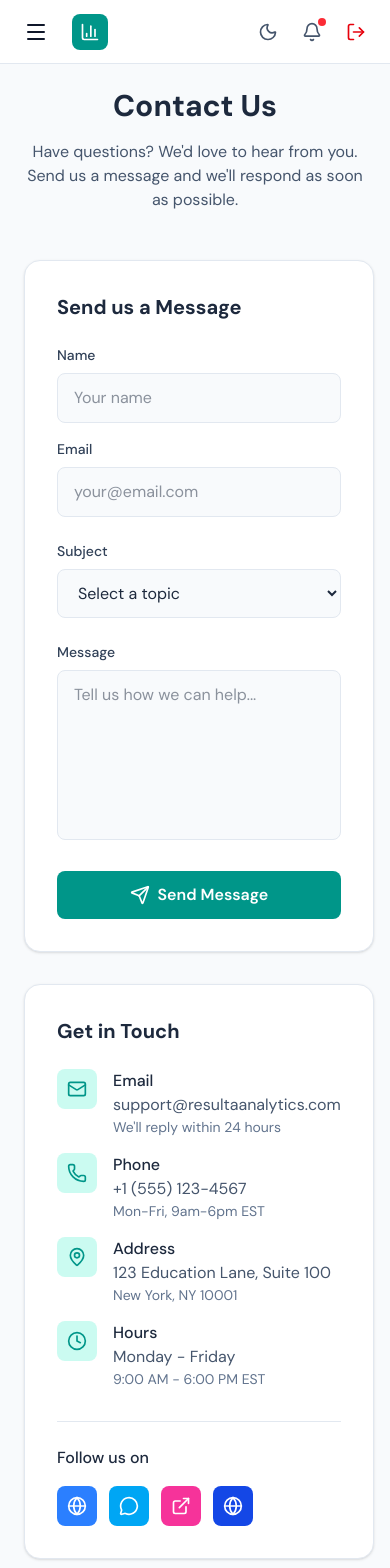
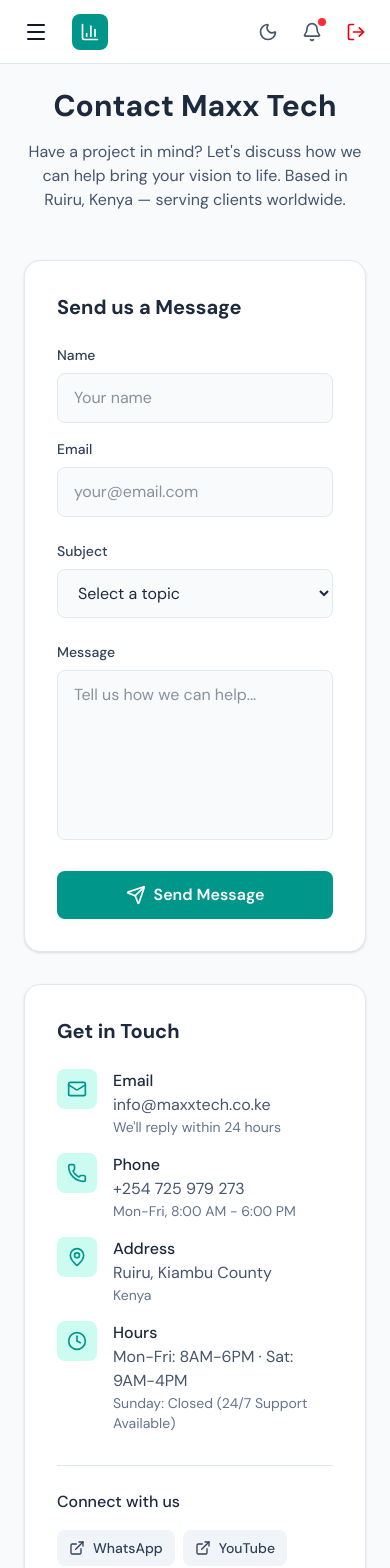
Before and after one commit to Carlymaxx/resulta-analytics, a Next.js app: page /contact in a window 390 px wide. Shown: the top 1568 px of the page. Built offline with nearby package versions, Linux system fonts and the light colour scheme.

Commit message:
Update contact page with Maxx Tech details (email, phone, address, hours, socials)

```diff
--- a/src/app/(dashboard)/contact/page.tsx
+++ b/src/app/(dashboard)/contact/page.tsx
@@ -8,7 +8,6 @@
   Clock,
   Send,
   MessageCircle,
-  Globe,
   ExternalLink
 } from "lucide-react";
 
@@ -22,10 +21,19 @@
 ];
 
 const contactInfo = [
-  { icon: Mail, label: "Email", value: "support@resultaanalytics.com", desc: "We'll reply within 24 hours" },
-  { icon: Phone, label: "Phone", value: "+1 (555) 123-4567", desc: "Mon-Fri, 9am-6pm EST" },
-  { icon: MapPin, label: "Address", value: "123 Education Lane, Suite 100", desc: "New York, NY 10001" },
-  { icon: Clock, label: "Hours", value: "Monday - Friday", desc: "9:00 AM - 6:00 PM EST" },
+  { icon: Mail, label: "Email", value: "info@maxxtech.co.ke", desc: "We'll reply within 24 hours" },
+  { icon: Phone, label: "Phone", value: "+254 725 979 273", desc: "Mon-Fri, 8:00 AM - 6:00 PM" },
+  { icon: MapPin, label: "Address", value: "Ruiru, Kiambu County", desc: "Kenya" },
+  { icon: Clock, label: "Hours", value: "Mon-Fri: 8AM-6PM · Sat: 9AM-4PM", desc: "Sunday: Closed (24/7 Support Available)" },
+];
+
+const socialLinks = [
+  { label: "WhatsApp", href: "https://wa.me/254725979273" },
+  { label: "YouTube", href: "https://youtube.com/@MaxxTechxmd" },
+  { label: "TikTok", href: "https://tiktok.com/@squillahmaxx" },
+  { label: "Telegram", href: "https://t.me/maxxtechgram" },
+  { label: "X (Twitter)", href: "https://x.com/maxx1470" },
+  { label: "GitHub", href: "https://github.com/Carlymaxx" },
 ];
 
 export default function ContactPage() {
@@ -41,9 +49,9 @@
     <div className="space-y-6">
       {/* Header */}
       <div className="text-center mb-12">
-        <h1 className="text-3xl font-bold text-slate-800 dark:text-white mb-4">Contact Us</h1>
+        <h1 className="text-3xl font-bold text-slate-800 dark:text-white mb-4">Contact Maxx Tech</h1>
         <p className="text-slate-600 dark:text-slate-400 max-w-2xl mx-auto">
-          Have questions? We&apos;d love to hear from you. Send us a message and we&apos;ll respond as soon as possible.
+          Have a project in mind? Let&apos;s discuss how we can help bring your vision to life. Based in Ruiru, Kenya — serving clients worldwide.
         </p>
       </div>
 
@@ -144,20 +152,20 @@
 
             {/* Social Links */}
             <div className="mt-8 pt-6 border-t border-slate-200 dark:border-slate-700">
-              <div className="font-medium text-slate-800 dark:text-white mb-4">Follow us on</div>
-              <div className="flex gap-3">
-                <a href="#" className="w-10 h-10 bg-blue-500 rounded-lg flex items-center justify-center text-white hover:opacity-80 transition-opacity">
-                  <Globe className="w-5 h-5" />
-                </a>
-                <a href="#" className="w-10 h-10 bg-sky-500 rounded-lg flex items-center justify-center text-white hover:opacity-80 transition-opacity">
-                  <MessageCircle className="w-5 h-5" />
-                </a>
-                <a href="#" className="w-10 h-10 bg-pink-500 rounded-lg flex items-center justify-center text-white hover:opacity-80 transition-opacity">
-                  <ExternalLink className="w-5 h-5" />
-                </a>
-                <a href="#" className="w-10 h-10 bg-blue-700 rounded-lg flex items-center justify-center text-white hover:opacity-80 transition-opacity">
-                  <Globe className="w-5 h-5" />
-                </a>
+              <div className="font-medium text-slate-800 dark:text-white mb-4">Connect with us</div>
+              <div className="flex flex-wrap gap-2">
+                {socialLinks.map((s) => (
+                  <a
+                    key={s.label}
+                    href={s.href}
+                    target="_blank"
+                    rel="noopener noreferrer"
+                    className="inline-flex items-center gap-2 px-3 py-2 bg-slate-100 dark:bg-slate-700 rounded-lg text-sm font-medium text-slate-700 dark:text-slate-200 hover:bg-teal-100 dark:hover:bg-teal-900 transition-colors"
+                  >
+                    <ExternalLink className="w-4 h-4" />
+                    {s.label}
+                  </a>
+                ))}
               </div>
             </div>
           </div>
```
